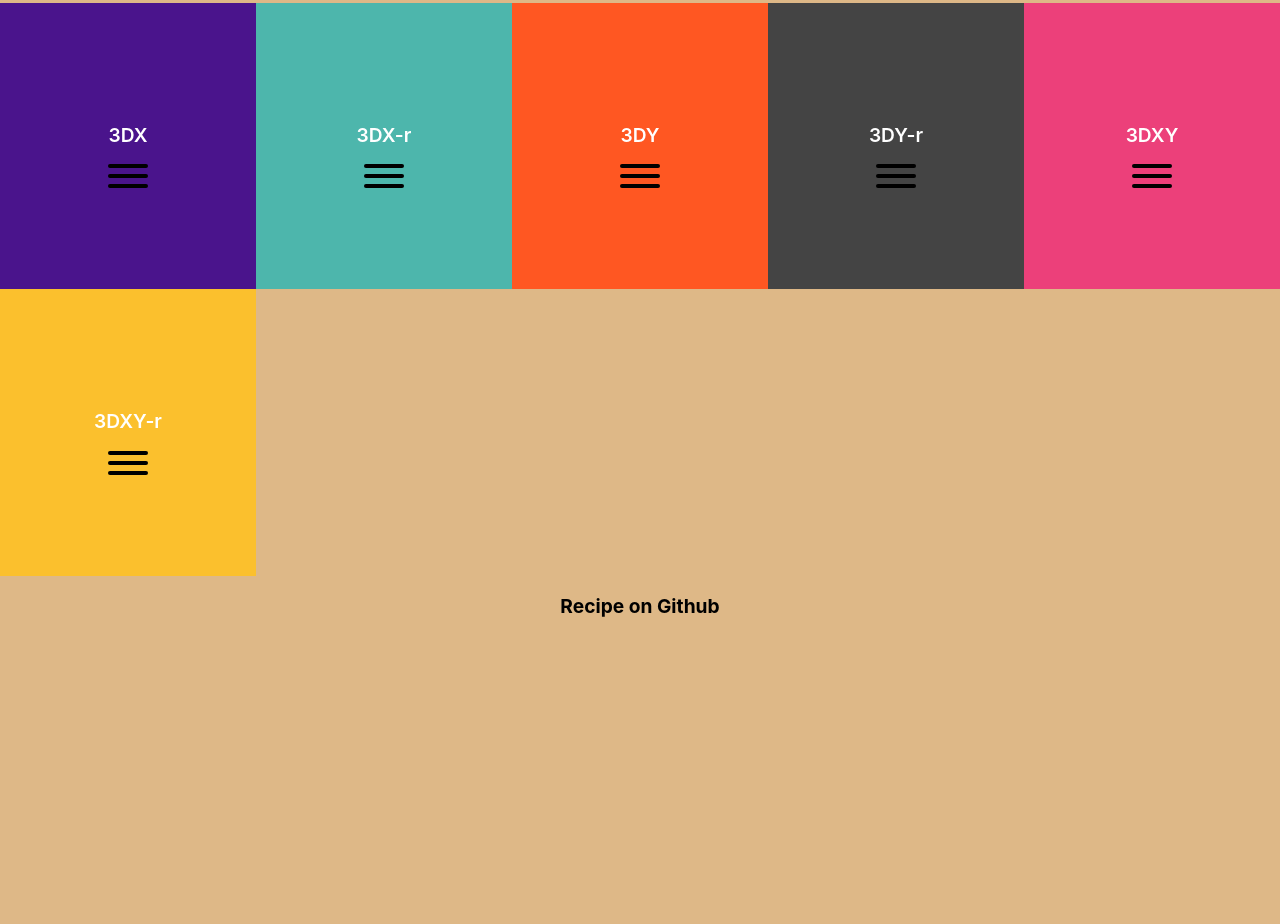
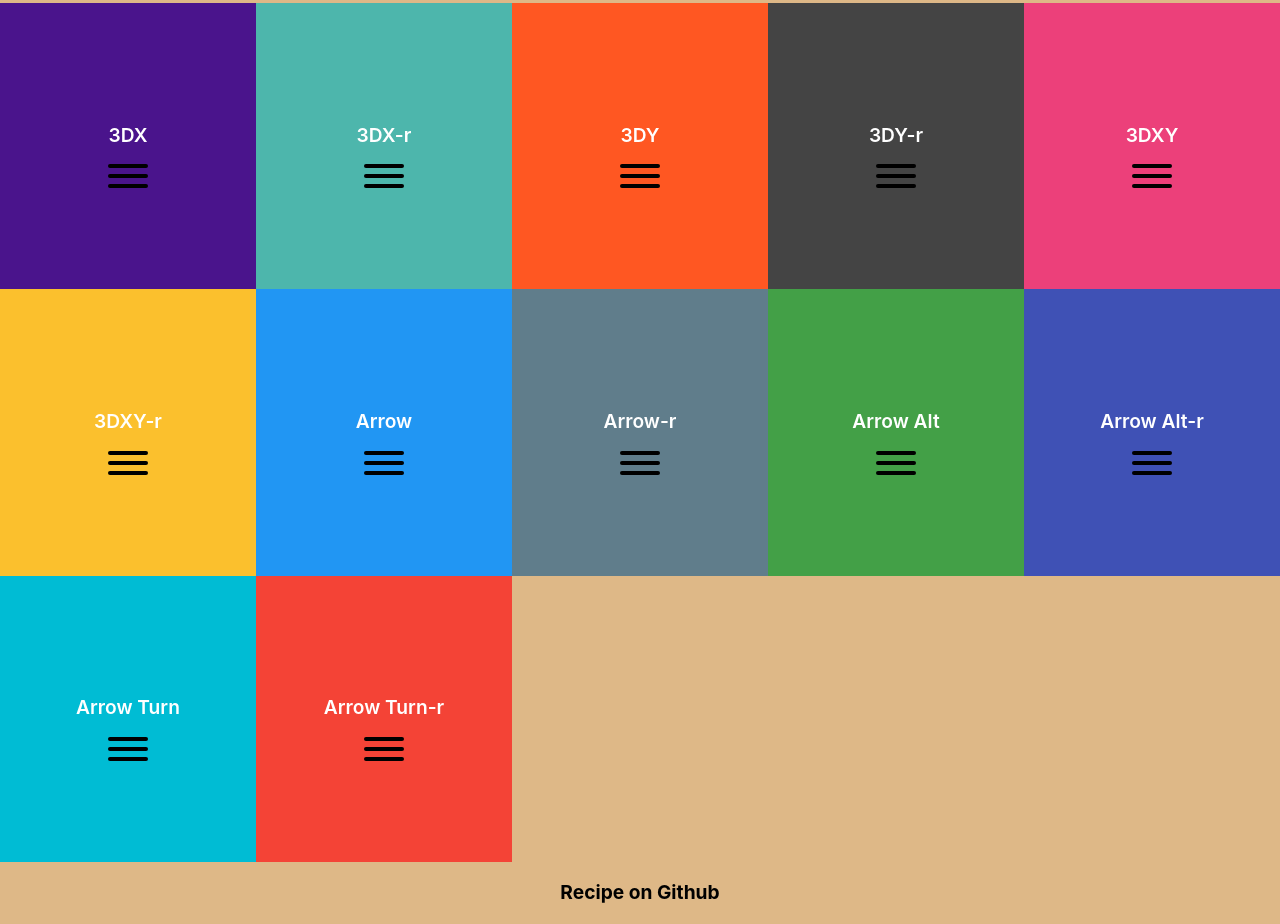
Before and after one commit to angeliquejeanne/Css_Bibliotheque_Hamburgers, a plain HTML site: page index.html in a window 1280 px wide. Shown: the part 257-1181 px from the top of the page. Before the commit the page ends 895 px from the top, so only its background shows below. Drawn offline with nearby package versions, Linux system fonts and the light colour scheme.

Commit message:
add index

```diff
--- a/index.html
+++ b/index.html
@@ -73,6 +73,58 @@
                 </div>
             </div>
 
+            <div class="tray">
+                <div class="name">Arrow</div>
+                <div class="hamburger hamburger--arrow js-hamburger">
+                    <div class="hamburger-box">
+                        <div class="hamburger-inner"></div>
+                    </div>
+                </div>
+            </div>
+            <div class="tray">
+                <div class="name">Arrow-r</div>
+                <div class="hamburger hamburger--arrow-r js-hamburger">
+                    <div class="hamburger-box">
+                        <div class="hamburger-inner"></div>
+                    </div>
+                </div>
+            </div>
+
+          <div class="tray">
+              <div class="name">Arrow Alt</div>
+              <div class="hamburger hamburger--arrowalt js-hamburger">
+                  <div class="hamburger-box">
+                      <div class="hamburger-inner"></div>
+                  </div>
+              </div>
+          </div>
+          <div class="tray">
+              <div class="name">Arrow Alt-r</div>
+              <div class="hamburger hamburger--arrowalt-r js-hamburger">
+                  <div class="hamburger-box">
+                      <div class="hamburger-inner"></div>
+                  </div>
+              </div>
+          </div>
+
+          <div class="tray">
+              <div class="name">Arrow Turn</div>
+              <div class="hamburger hamburger--arrowturn js-hamburger">
+                  <div class="hamburger-box">
+                      <div class="hamburger-inner"></div>
+                  </div>
+              </div>
+          </div>
+          <div class="tray">
+              <div class="name">Arrow Turn-r</div>
+              <div class="hamburger hamburger--arrowturn-r js-hamburger">
+                  <div class="hamburger-box">
+                      <div class="hamburger-inner"></div>
+                  </div>
+              </div>
+          </div>
+
+
 
 
         </section>
```
